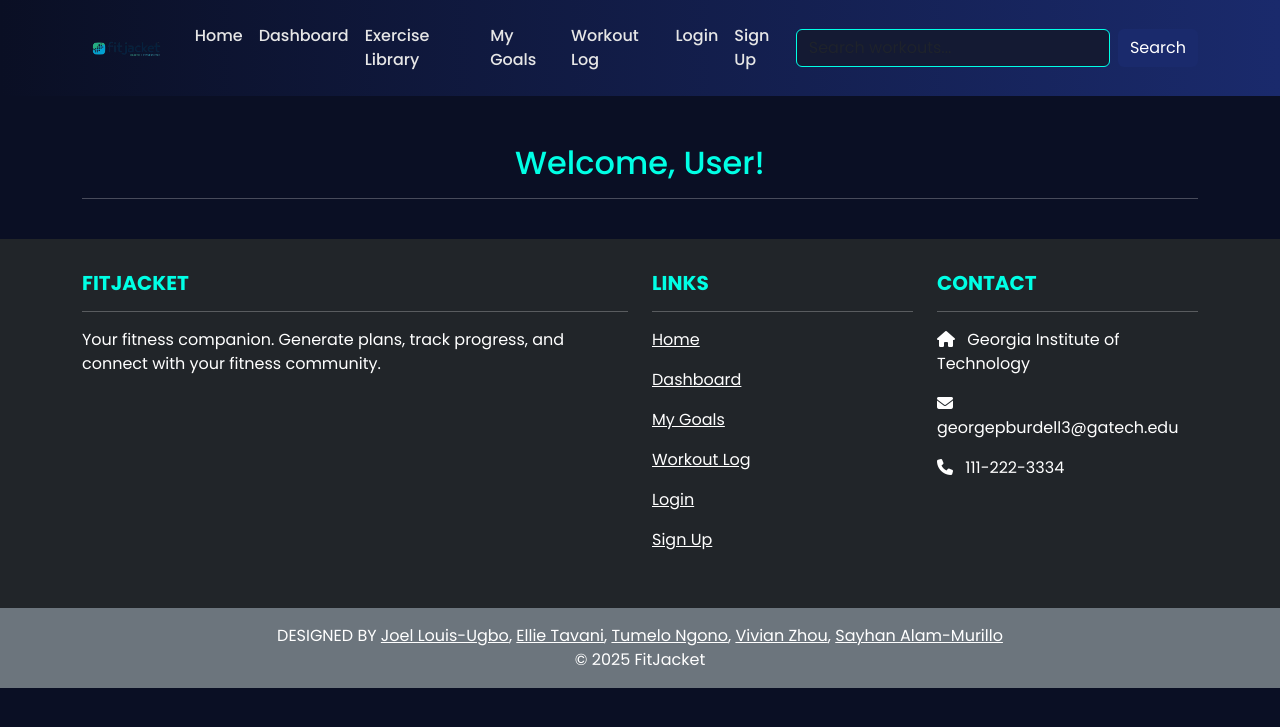
After one commit to TumeloN1/FitJacket, a Django app: template dashboard/templates/dashboard/dashboard.html in a window 1280 px wide. The commit adds this page. Shown: the top 727 px of the page. Run offline with Django 3.2, Linux system fonts and the light colour scheme; the template is opened without the code that fills it, so the values that code supplies are empty; some libraries are stand-ins or nearby versions.

Commit message:
created dashboard urls

```diff
--- a/FitJacket/settings.py
+++ b/FitJacket/settings.py
@@ -75,8 +75,9 @@ AUTHENTICATION_BACKENDS = [
 MONGO_DB_NAME   = 'FitJacketDatabase'
 MONGO_ATLAS_URI = os.getenv(
     'MONGO_ATLAS_URI',
-    'mongodb+srv://fitjacketteam2:bmZQ1y5FerkHVHuw@fitjacket.hktnt3w.mongodb.net/FitJacketDatabase?retryWrites=true&w=majority'
+    'mongodb+srv://fitjacketteam2:bmZQ1y5FerkHVHuw@fitjacket.hktnt3w.mongodb.net/FitJacketDatabase?retryWrites=true&w=majority&appName=FitJacket'
 )
+
 
 mongoengine.connect(db=MONGO_DB_NAME, host=MONGO_ATLAS_URI)
 
--- a/FitJacket/templates/base.html
+++ b/FitJacket/templates/base.html
@@ -31,7 +31,7 @@
         <div class="collapse navbar-collapse" id="navbarNav">
             <ul class="navbar-nav ms-auto">
                 <li class="nav-item"><a class="nav-link" href="{% url 'homepage' %}">Home</a></li>
-                <li class="nav-item"><a class="nav-link" href="#">Dashboard</a></li> <!-- Make if needed -->
+                <li class="nav-item"><a class="nav-link" href="{% url 'dashboard:view_dashboard' %}">Dashboard</a></li> <!-- Make if needed -->
                 <li class="nav-item"><a class="nav-link" href="{% url 'workouts:exercise_list' %}">Exercise Library</a></li>
                 <li class="nav-item"><a class="nav-link" href="{% url 'goals:goal_home' %}">My Goals</a></li>
                 <li class="nav-item"><a class="nav-link" href="{% url 'workouts:log_workout' %}">Workout Log</a></li>
--- a/FitJacket/urls.py
+++ b/FitJacket/urls.py
@@ -10,4 +10,5 @@ urlpatterns = [
     path('', include('home.urls'), name='home'),
     path('goals/', include('goals.urls'), name='goals'),
     path('accounts/', include(('accounts.urls', 'accounts'), namespace='accounts')),
+    path('dashboard/', include('dashboard.urls'), name='dashboard'),
 ]
--- /dev/null
+++ b/dashboard/templates/dashboard/dashboard.html
@@ -0,0 +1,10 @@
+{% extends "base.html" %}
+
+{% block content %}
+
+<div class="container mt-4">
+    <h2 class="text-center">Welcome, User!</h2>
+    <hr/>
+
+</div>
+{% endblock %}
--- a/dashboard/views.py
+++ b/dashboard/views.py
@@ -1,3 +1,8 @@
 from django.shortcuts import render
+from django.contrib.auth.decorators import login_required
+
+@login_required
+def view_dashboard(request):
+    return render(request, 'dashboard/dashboard.html')
 
 # Create your exercise_views here.
```
Also changed, not shown: dashboard/urls.py (added, +10 -0 lines), requirements.txt (+0 -14 lines), db.sqlite3.
